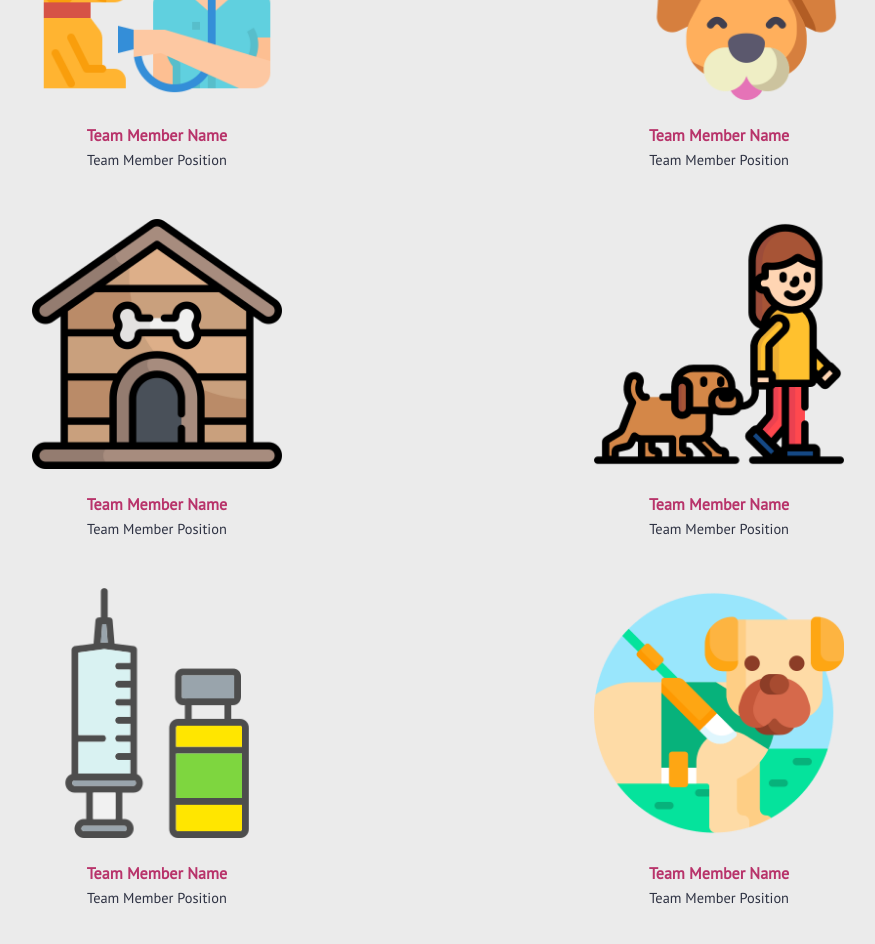
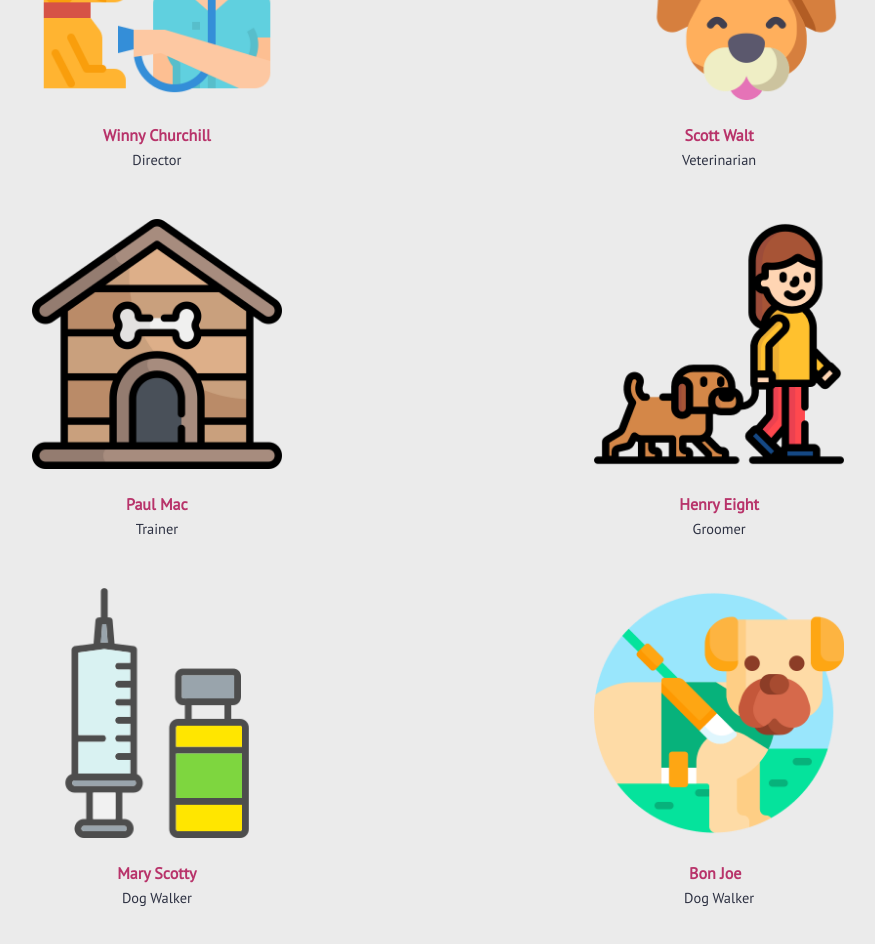
Before and after one commit to SomtooFromLaffy/WoofWorld, a React (Create React App) app in the folder woofworld/: page / in a window 1280 px wide. Shown: the part 1720-2664 px from the top of the page, without its empty margins (202-1077 px from the left). Built offline with nearby package versions, Linux system fonts and the light colour scheme.

Commit message:
Updatedd team member name and position

```diff
--- a/woofworld/src/components/Team.js
+++ b/woofworld/src/components/Team.js
@@ -15,8 +15,8 @@ const Team = () => {
                             <img src = {require(`../assets/images/${item['icon']}`)} alt=''></img>
                         </div>
                         <div className="member-details">
-                            <span>Team Member Name</span>
-                            <p>Team Member Position</p>
+                            <span>{item['name']}</span>
+                            <p>{item['description']}</p>
                         </div>
                     </div>
                 ))}
```
